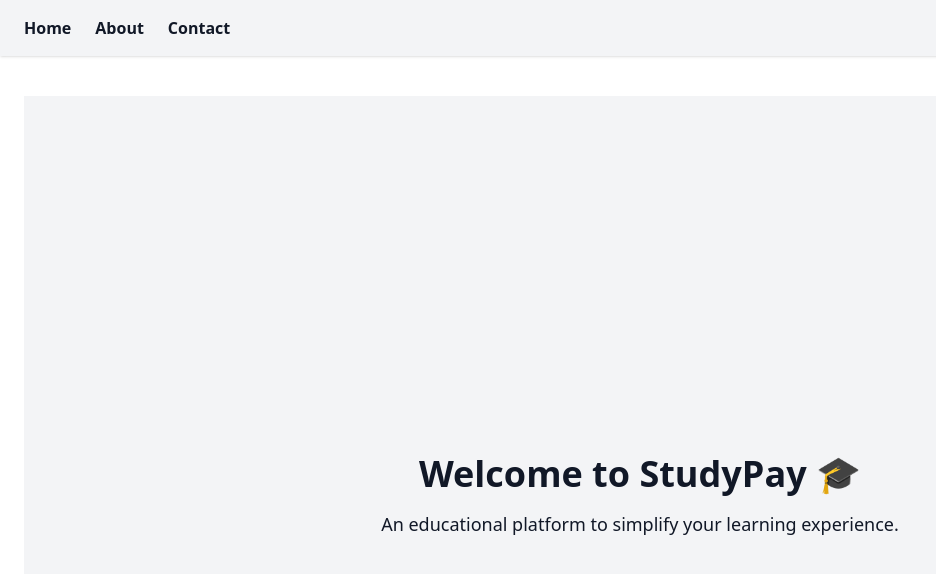
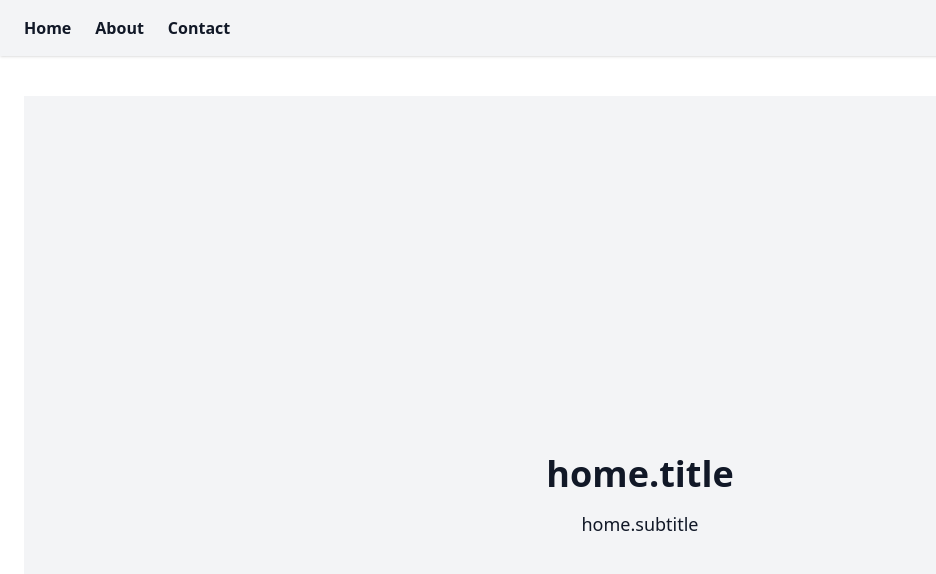
Before and after one commit to MinMinii/StudyPay, a Next.js app: page / in a window 1280 px wide. Shown: the top 574 px of the page, without its empty margins (0-936 px from the left). Built offline with nearby package versions, Linux system fonts and the light colour scheme.

Commit message:
Update page.jsx

```diff
--- a/app/page.jsx
+++ b/app/page.jsx
@@ -1,8 +1,14 @@
+'use client';
+
+import { useTranslation } from 'react-i18next';
+
 export default function Home() {
+  const { t } = useTranslation('common');
+
   return (
     <main className="flex flex-col items-center justify-center min-h-screen bg-gray-100 text-gray-900">
-      <h1 className="text-4xl font-bold mb-4">Welcome to StudyPay 🎓</h1>
-      <p className="text-lg text-center">An educational platform to simplify your learning experience.</p>
+      <h1 className="text-4xl font-bold mb-4">{t('home.title')}</h1>
+      <p className="text-lg text-center">{t('home.subtitle')}</p>
     </main>
   );
 }
```
